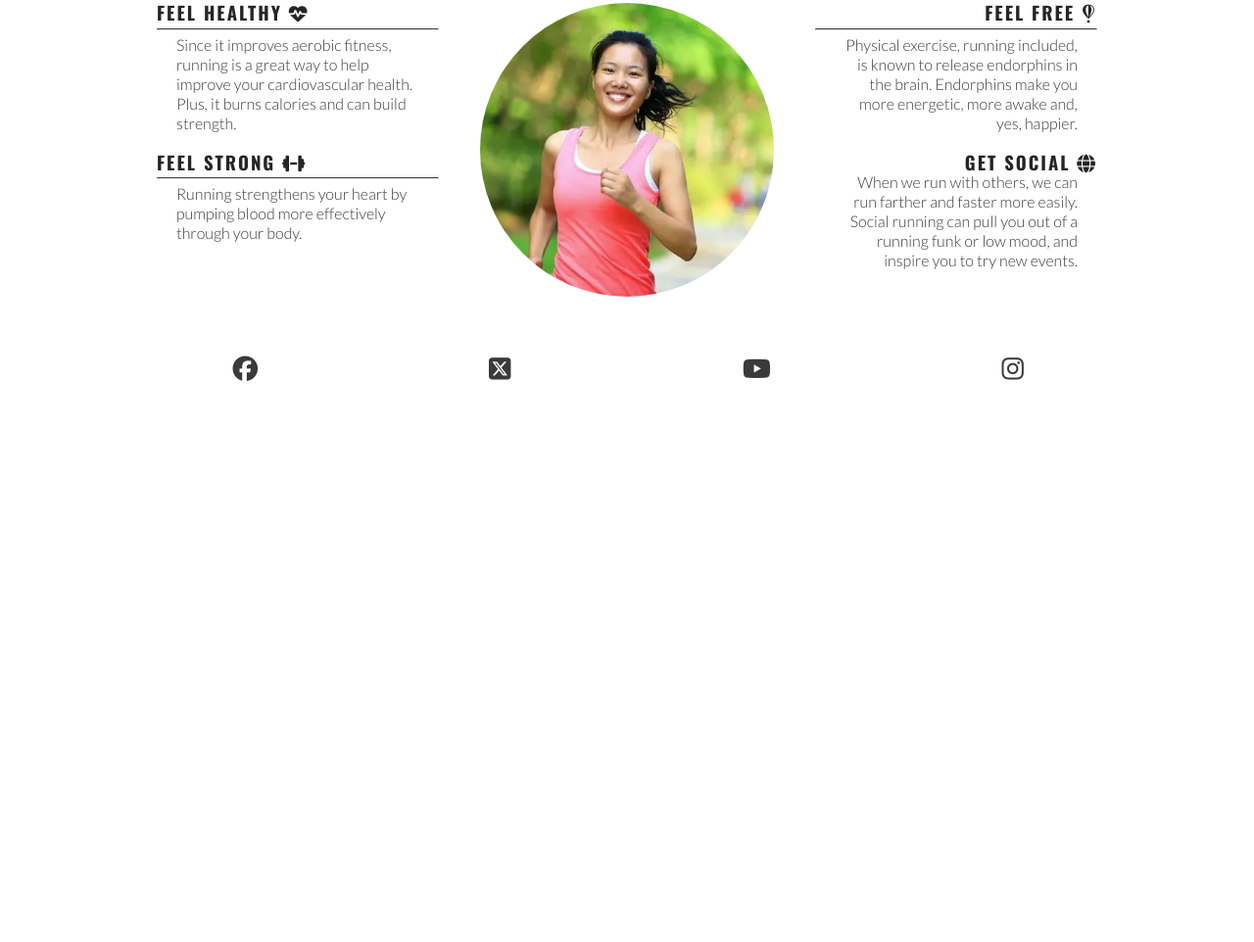
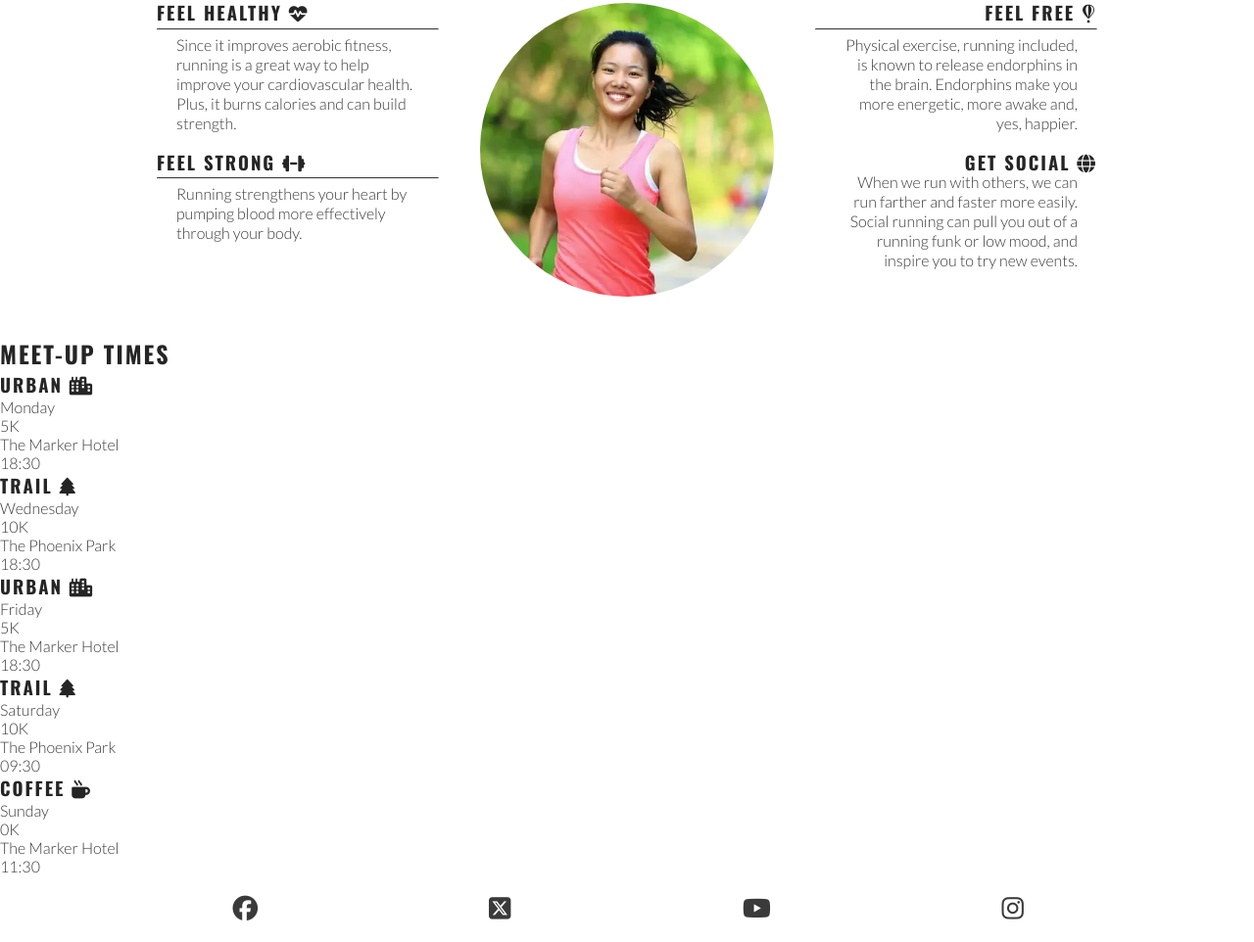
Before and after one commit to creatvie-introvert/love-running, a plain HTML site: page index.html in a window 1280 px wide. Shown: the part 782-1744 px from the top of the page at 98% size. Before the commit the page ends 1193 px from the top, so only its background shows below. Drawn offline with nearby package versions, Linux system fonts and the light colour scheme.

Commit message:
Add meetups secrtion on HTML

```diff
--- a/index.html
+++ b/index.html
@@ -91,6 +91,48 @@
                 </div>
             </div>
         </section>
+
+        <!-- Meet uop times section -->
+        <section id="meetups">
+            <h2>Meet-Up Times</h2>
+            <div id="times">
+                <div>
+                    <h3>Urban <i class="fa-solid fa-city"></i></h3>
+                    <p>Monday</p>
+                    <p>5K</p>
+                    <p>The Marker Hotel</p>
+                    <p>18:30</p>
+                </div>
+                <div>
+                    <h3>Trail <i class="fa-solid fa-tree"></i></h3>
+                    <p>Wednesday</p>
+                    <p>10K</p>
+                    <p>The Phoenix Park</p>
+                    <p>18:30</p>
+                </div>
+                <div>
+                    <h3>Urban <i class="fa-solid fa-city"></i></h3>
+                    <p>Friday</p>
+                    <p>5K</p>
+                    <p>The Marker Hotel</p>
+                    <p>18:30</p>
+                </div>
+                <div>
+                    <h3>Trail <i class="fa-solid fa-tree"></i></h3>
+                    <p>Saturday</p>
+                    <p>10K</p>
+                    <p>The Phoenix Park</p>
+                    <p>09:30</p>
+                </div>
+                <div>
+                    <h3>Coffee <i class="fa-solid fa-mug-hot"></i></h3>
+                    <p>Sunday</p>
+                    <p>0K</p>
+                    <p>The Marker Hotel</p>
+                    <p>11:30</p>
+                </div>
+            </div>
+        </section>
     </main>
 
     <!-- Footer: Contains site-wide information like copyright, links, or contact -->
```
